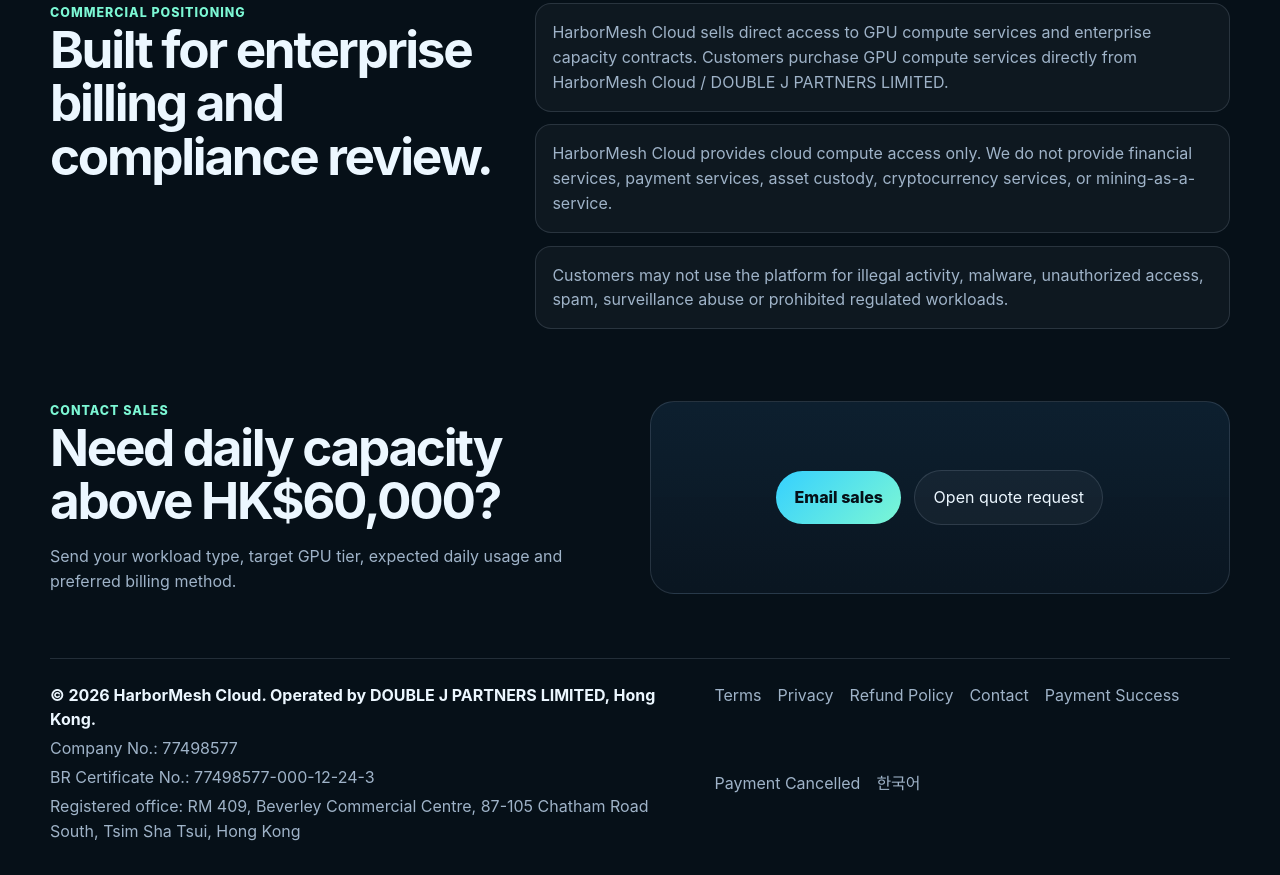
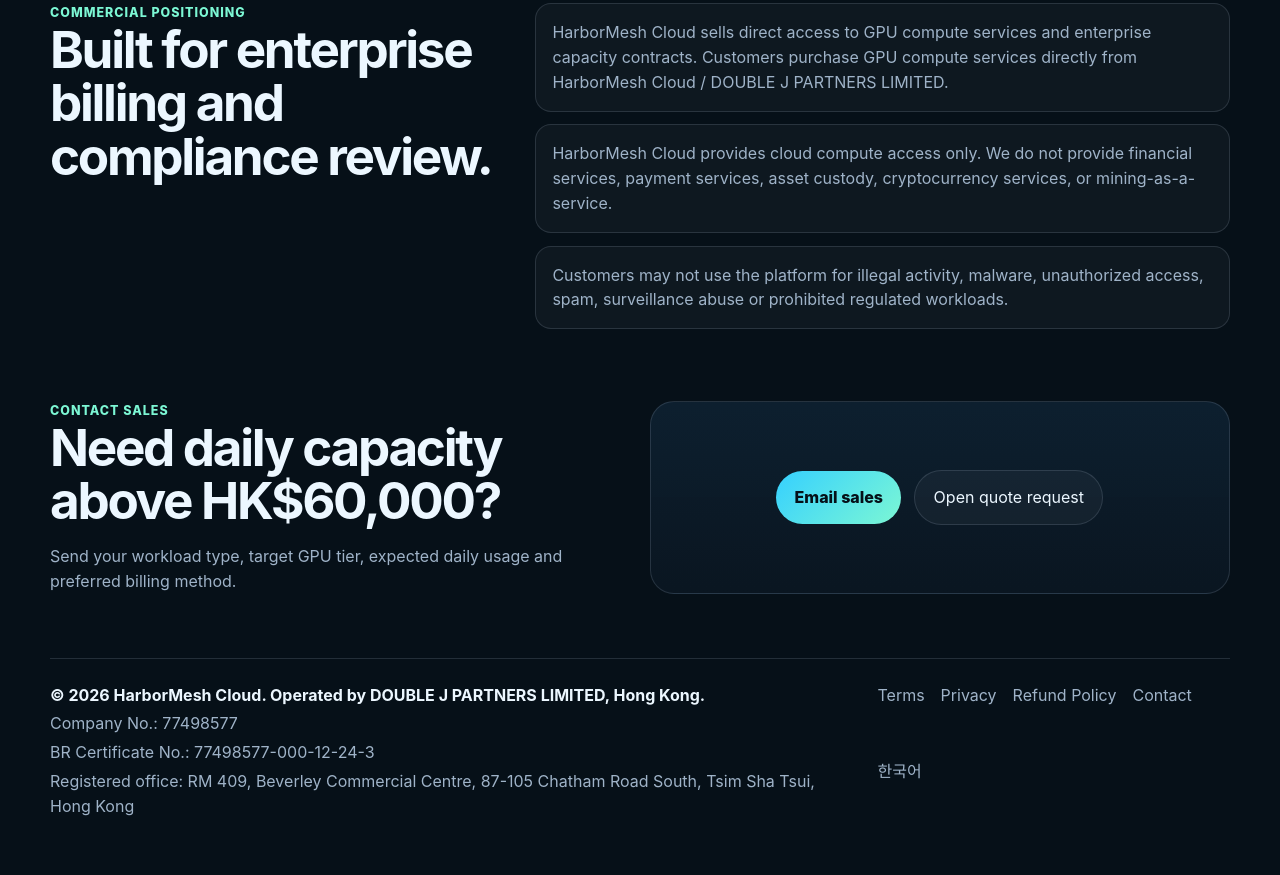
Before and after one commit to Jaewon-choi-94/harbormesh-cloud-site, a website: page en/index.html in a window 1280 px wide. Shown: the part 3578-4453 px from the top of the page. After the commit the page ends 4429 px from the top, so only its background shows below. Drawn offline with nearby package versions, Linux system fonts and the light colour scheme.

Commit message:
Remove payment result links from footer

```diff
--- a/en/index.html
+++ b/en/index.html
@@ -289,8 +289,6 @@
       <a href="/privacy.html">Privacy</a>
       <a href="/refund.html">Refund Policy</a>
       <a href="#contact">Contact</a>
-      <a href="/success.html">Payment Success</a>
-      <a href="/cancel.html">Payment Cancelled</a>
       <a href="/ko" hreflang="ko">한국어</a>
     </nav>
   </footer>
```
Also changed, not shown: index.html (+0 -2 lines), ko/index.html (+0 -2 lines).
